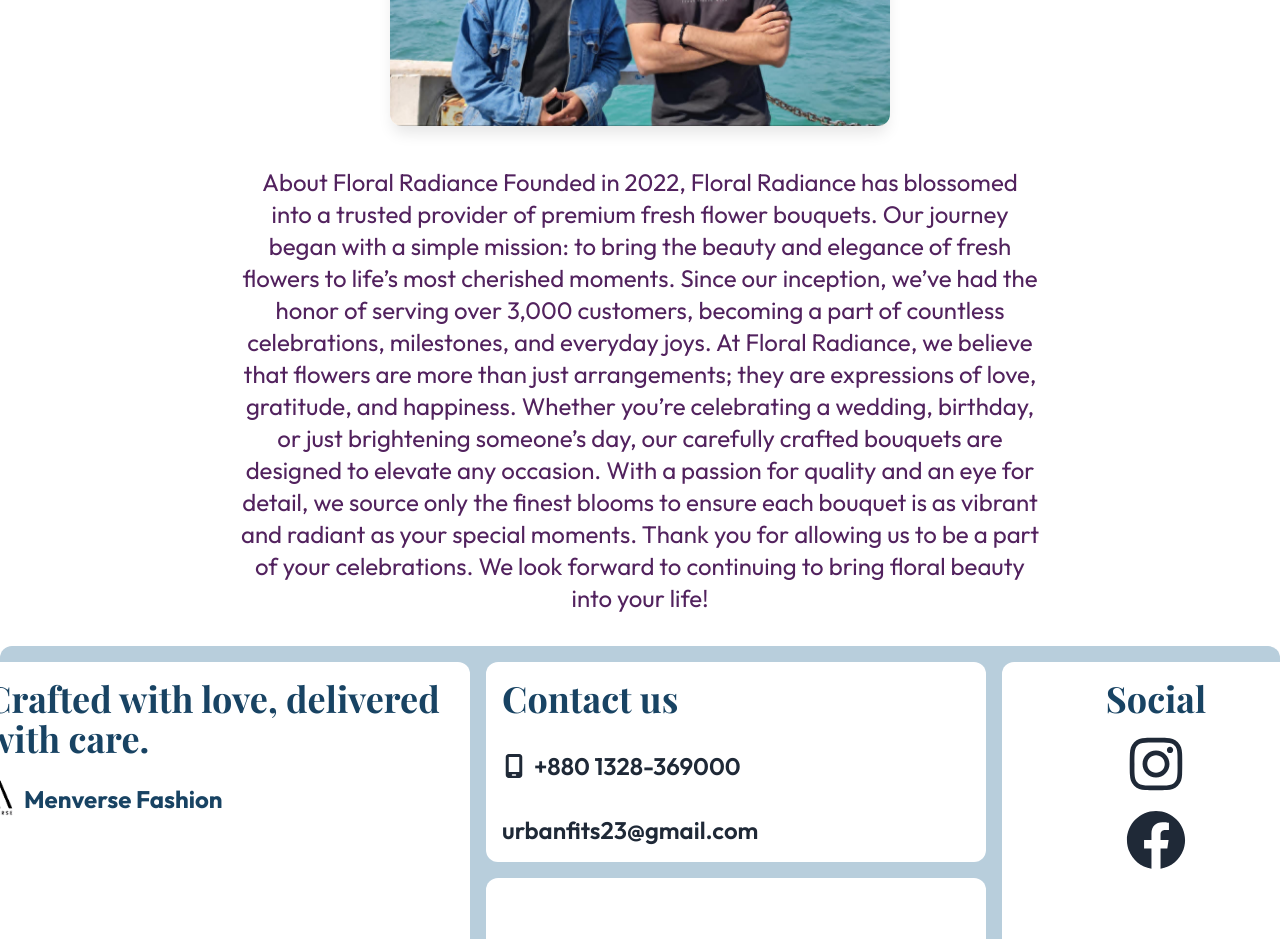
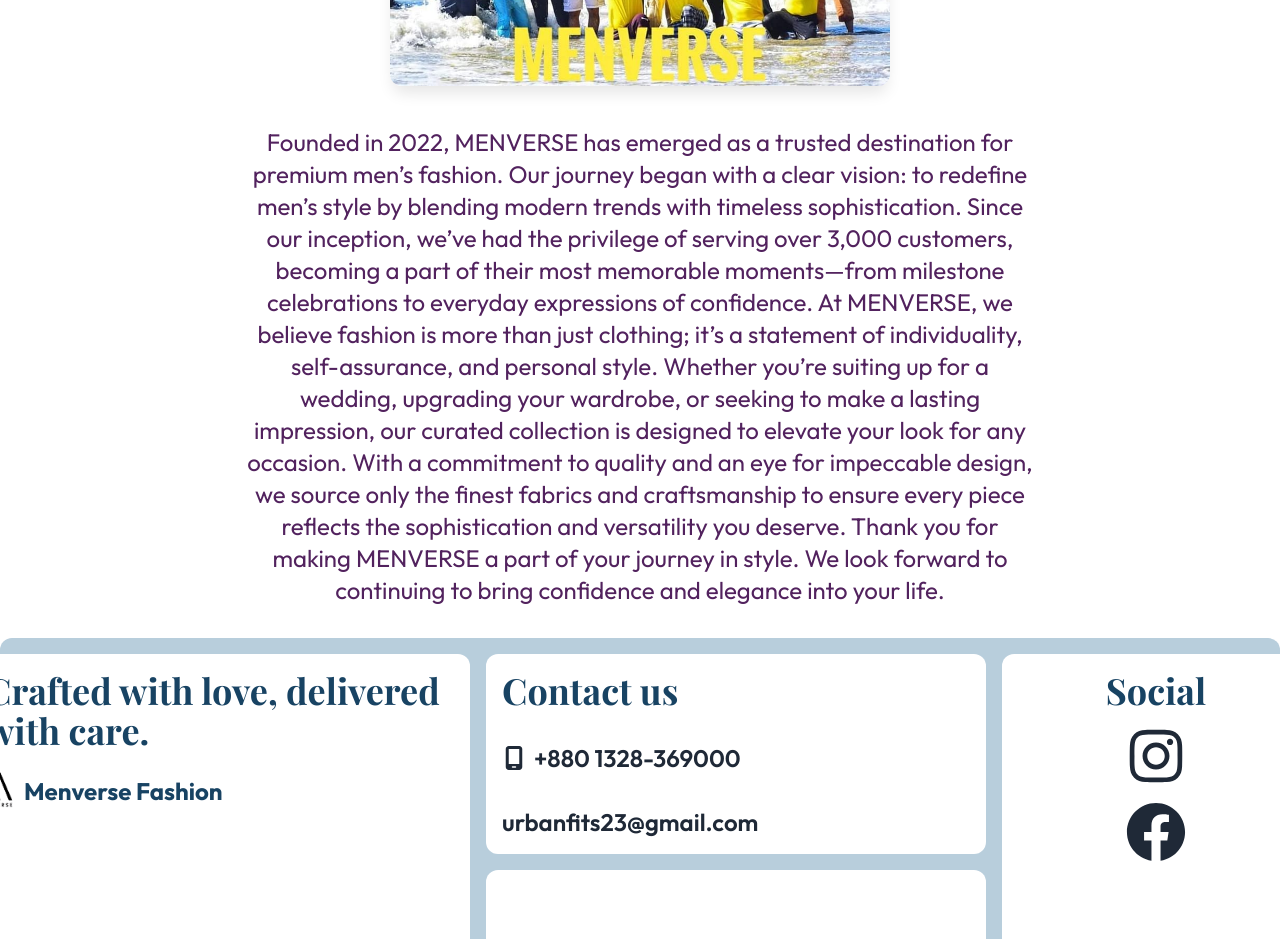
Before and after one commit to fazlulkarimhridoy/menverse-client, a Next.js app: page /aboutUs in a window 1280 px wide. Shown: the part 420-1359 px from the top of the page. Built offline with nearby package versions, Linux system fonts and the light colour scheme; a small style sheet from the web is missing; a web font is replaced by a local one.

Commit message:
updated privacy policy

```diff
--- a/src/app/aboutUs/page.tsx
+++ b/src/app/aboutUs/page.tsx
@@ -48,11 +48,14 @@
             <h1 className="playfair text-center text-4xl font-bold text-[#52225e]">
                 About Us
             </h1>
-      <div  data-aos="zoom-in"
+            <div
+                data-aos="zoom-in"
                 data-aos-delay="500"
-        data-aos-easing="ease-in-out" className="flex justify-center ">
+                data-aos-easing="ease-in-out"
+                className="flex justify-center "
+            >
                 <Image
-          src={`/Images/miraz.jfif`}
+                    src={`/Images/menverse.jpg`}
                     alt="image"
                     width={500}
                     height={100}
@@ -61,20 +64,24 @@
             </div>
 
             <p className="font-outfit text-[#52225e] text-2xl max-w-[800px] text-center mx-auto ">
-        About Floral Radiance Founded in 2022, Floral Radiance has blossomed
-        into a trusted provider of premium fresh flower bouquets. Our journey
-        began with a simple mission: to bring the beauty and elegance of fresh
-        flowers to life’s most cherished moments. Since our inception, we’ve had
-        the honor of serving over 3,000 customers, becoming a part of countless
-        celebrations, milestones, and everyday joys. At Floral Radiance, we
-        believe that flowers are more than just arrangements; they are
-        expressions of love, gratitude, and happiness. Whether you’re
-        celebrating a wedding, birthday, or just brightening someone’s day, our
-        carefully crafted bouquets are designed to elevate any occasion. With a
-        passion for quality and an eye for detail, we source only the finest
-        blooms to ensure each bouquet is as vibrant and radiant as your special
-        moments. Thank you for allowing us to be a part of your celebrations. We
-        look forward to continuing to bring floral beauty into your life!
+                Founded in 2022, MENVERSE has emerged as a trusted destination
+                for premium men’s fashion. Our journey began with a clear
+                vision: to redefine men’s style by blending modern trends with
+                timeless sophistication. Since our inception, we’ve had the
+                privilege of serving over 3,000 customers, becoming a part of
+                their most memorable moments—from milestone celebrations to
+                everyday expressions of confidence. At MENVERSE, we believe
+                fashion is more than just clothing; it’s a statement of
+                individuality, self-assurance, and personal style. Whether
+                you’re suiting up for a wedding, upgrading your wardrobe, or
+                seeking to make a lasting impression, our curated collection is
+                designed to elevate your look for any occasion. With a
+                commitment to quality and an eye for impeccable design, we
+                source only the finest fabrics and craftsmanship to ensure every
+                piece reflects the sophistication and versatility you deserve.
+                Thank you for making MENVERSE a part of your journey in style.
+                We look forward to continuing to bring confidence and elegance
+                into your life.
             </p>
         </div>
     );
--- a/src/app/privacypolicy/page.tsx
+++ b/src/app/privacypolicy/page.tsx
@@ -4,7 +4,7 @@
   return (
     <div className="p-10">
       <h1 className="playfair text-center text-4xl font-bold text-[#333333] mb-4">
-        Floral Radiance Privacy Policy
+        MENVERSE Privacy Policy
       </h1>
 
       <div className="max-w-[800px] mx-auto text-[#333333] space-y-10">
@@ -12,7 +12,7 @@
           Privacy Policy outlines how we collect, use, disclose, and safeguard
           your information when you visit our website and make purchases from
           us. By accessing or using our services, you agree to the terms of this
-          policy. At Floral Radiance, we are committed to protecting your
+          policy. At MENVERSE, we are committed to protecting your
           privacy.
         </h2>
 
@@ -77,7 +77,7 @@
           rights, please contact us at info@floralradiancebd.com
         </p>
         <p className="font-outfit text-lg">
-          8. Changes to This Privacy Policy Floral Radiance reserves the right
+          8. Changes to This Privacy Policy MENVERSE reserves the right
           to update or change this Privacy Policy at any time. Any updates will
           be posted on this page with a revised date. We encourage you to review
           this policy regularly to stay informed about how we are protecting
@@ -85,8 +85,8 @@
         </p>
         <p className="font-outfit text-lg">
           9. Contact Us If you have any questions or concerns about our Privacy
-          Policy, please contact us at: Floral Radiance Email:
-          info@floralradiancebd.com Phone: 01304-035398
+          Policy, please contact us at: MENVERSE Email:
+          urbanfits23@gmail.com Phone: 01328-369000
         </p>
       </div>
     </div>
--- a/src/app/purchaseOrder/page.tsx
+++ b/src/app/purchaseOrder/page.tsx
@@ -56,11 +56,6 @@
             0
         );
     };
-
-    useEffect(() => {
-        const total = calculateTotal();
-        console.log(total + value);
-    }, [value]);
 
     const { TextArea } = Input;
 
--- a/src/components/shared/Footer/NewFooter.tsx
+++ b/src/components/shared/Footer/NewFooter.tsx
@@ -52,7 +52,7 @@
                         <li className="text-6xl cursor-pointer">
                             <a
                                 target="blank"
-                                href="https://www.instagram.com/floral.radiance/?igsh=ZmFyMXZzdWZ6dXIy"
+                                href="https://www.instagram.com"
                             >
                                 <FaInstagram />
                             </a>
@@ -60,7 +60,7 @@
                         <li className="text-6xl cursor-pointer">
                             <a
                                 target="blank"
-                                href="https://www.facebook.com/Floralradiance"
+                                href="https://www.facebook.com/menverse.2.0"
                             >
                                 <FaFacebook />
                             </a>
```
Also changed, not shown: public/Images/menverse.jpg (added). Lines whose indentation alone changed are shown as unchanged.
